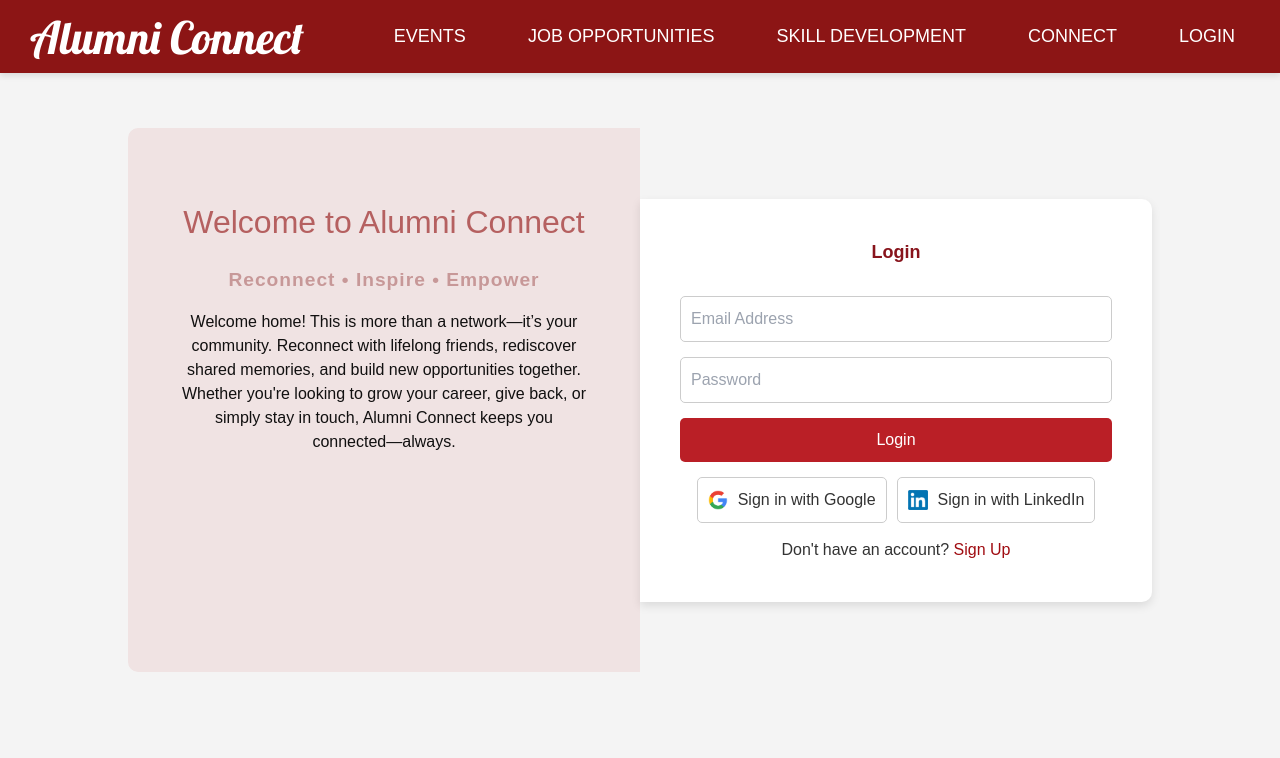
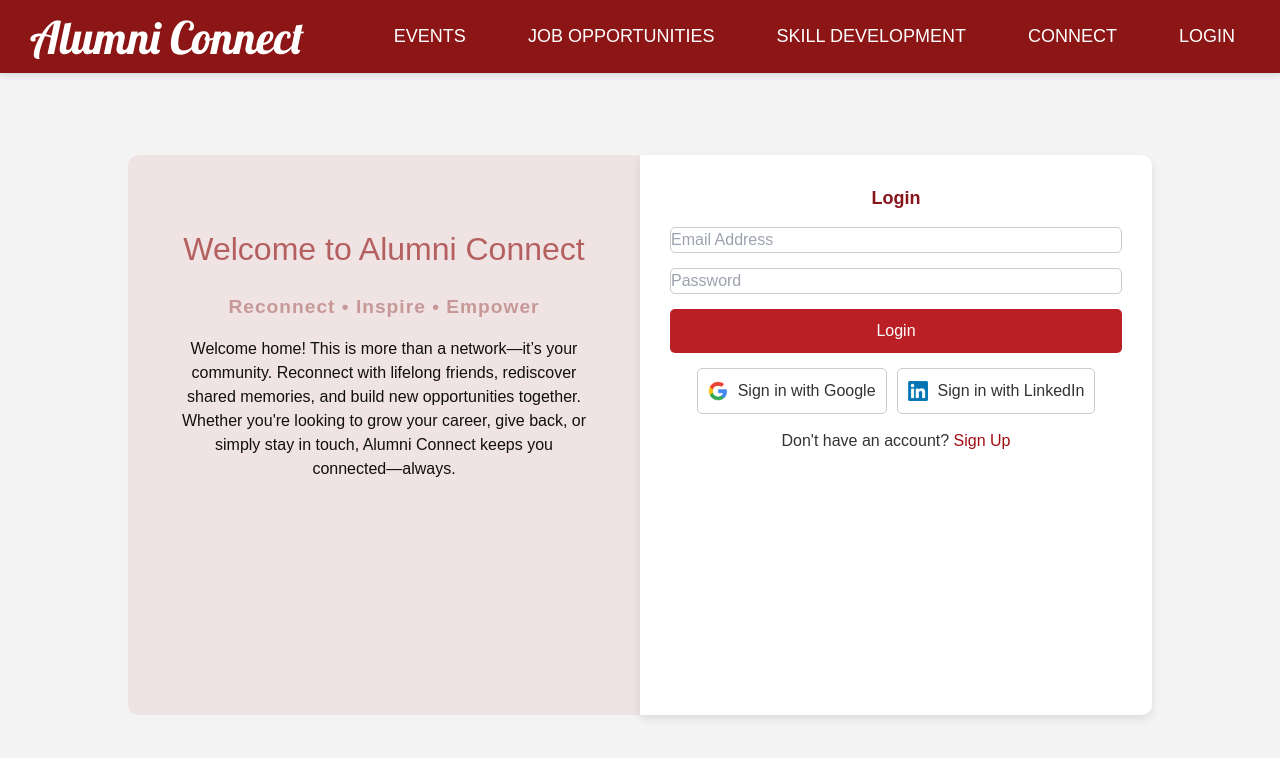
Before and after one commit to varshiniI3/AlumniConnect-Frontend, a React (Create React App) app: page /login in a window 1280 px wide. Shown: the top 758 px of the page. Built offline with nearby package versions, Linux system fonts and the light colour scheme.

Commit message:
Update login.css

```diff
--- a/src/components/login/login.css
+++ b/src/components/login/login.css
@@ -6,7 +6,6 @@
     align-items: center;
     height: 100vh;
     background-color: #f4f4f4;
-    /* background-color: rgb(40, 13, 13); */
   }
 
   .info-section {
@@ -16,8 +15,9 @@
     background-color: #f0e3e3;
     font-family: 'Arial', 'sans-serif';
     color: rgb(17, 16, 16);
-    height: 68vh;
+    height: 70vh;
     border-radius: 10px 0 0 10px;
+    margin-top: 70px;
   }
 
   .info-section h1 {
@@ -43,10 +43,12 @@
 
   .login-form-container {
     width: 40%;
-    padding: 40px;
+    padding: 30px;
     background-color: white;
+    height: 70vh;
     border-radius: 0 10px 10px 0;
     box-shadow: 0px 4px 10px rgba(0, 0, 0, 0.1);
+    margin-top: 70px;
   }
 
   .login-form {
@@ -56,7 +58,7 @@
   }
 
   .login-form h2{
-    padding-bottom: 30px;
+    padding-bottom: 15px;
     font-weight: bold;
     font-size: large;
     color: #88141c;
@@ -69,7 +71,7 @@
 
   .input-group input {
     width: 100%;
-    padding: 10px;
+    /* padding-bottom: 10px; */
     border: 1px solid #ccc;
     border-radius: 5px;
     font-size: 1rem;
```
